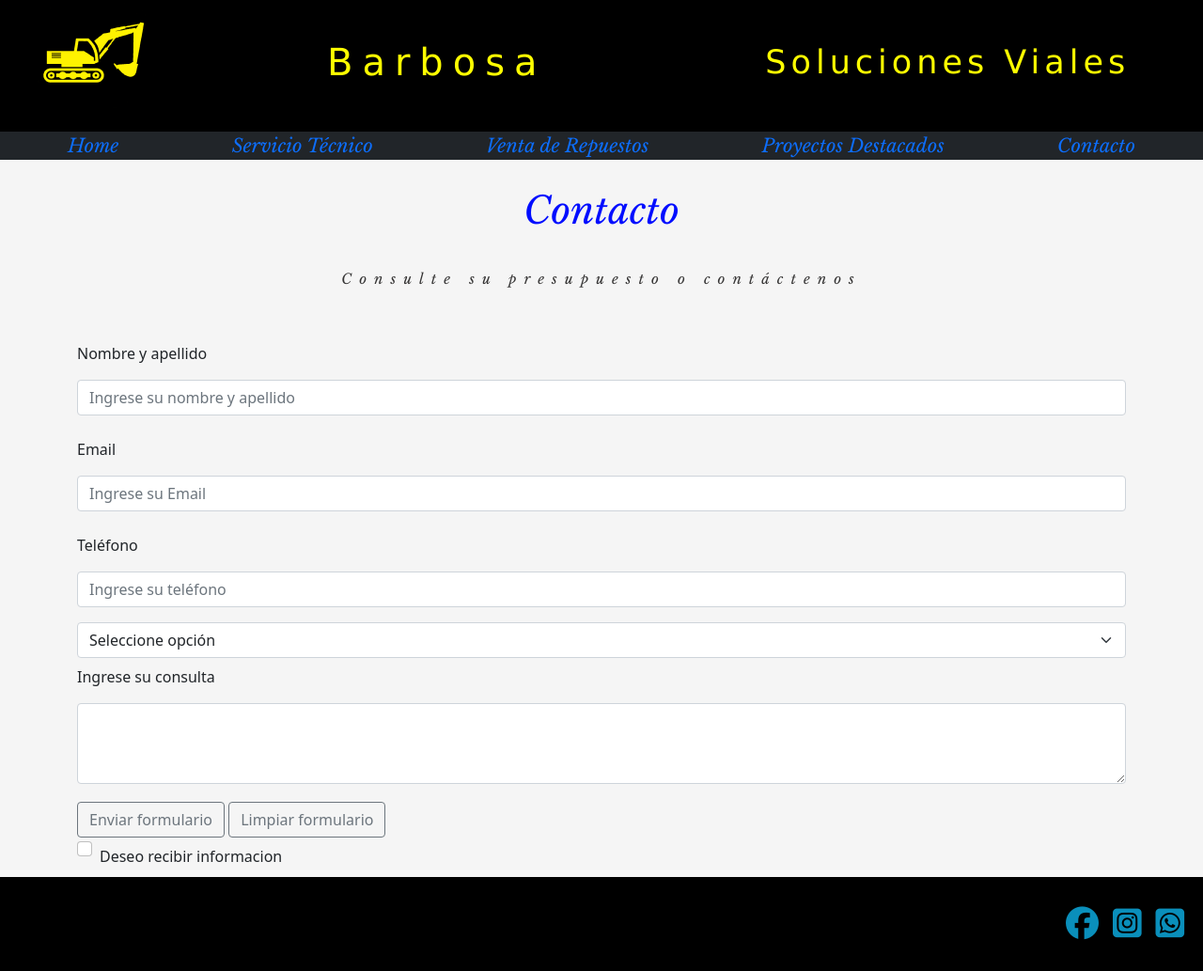
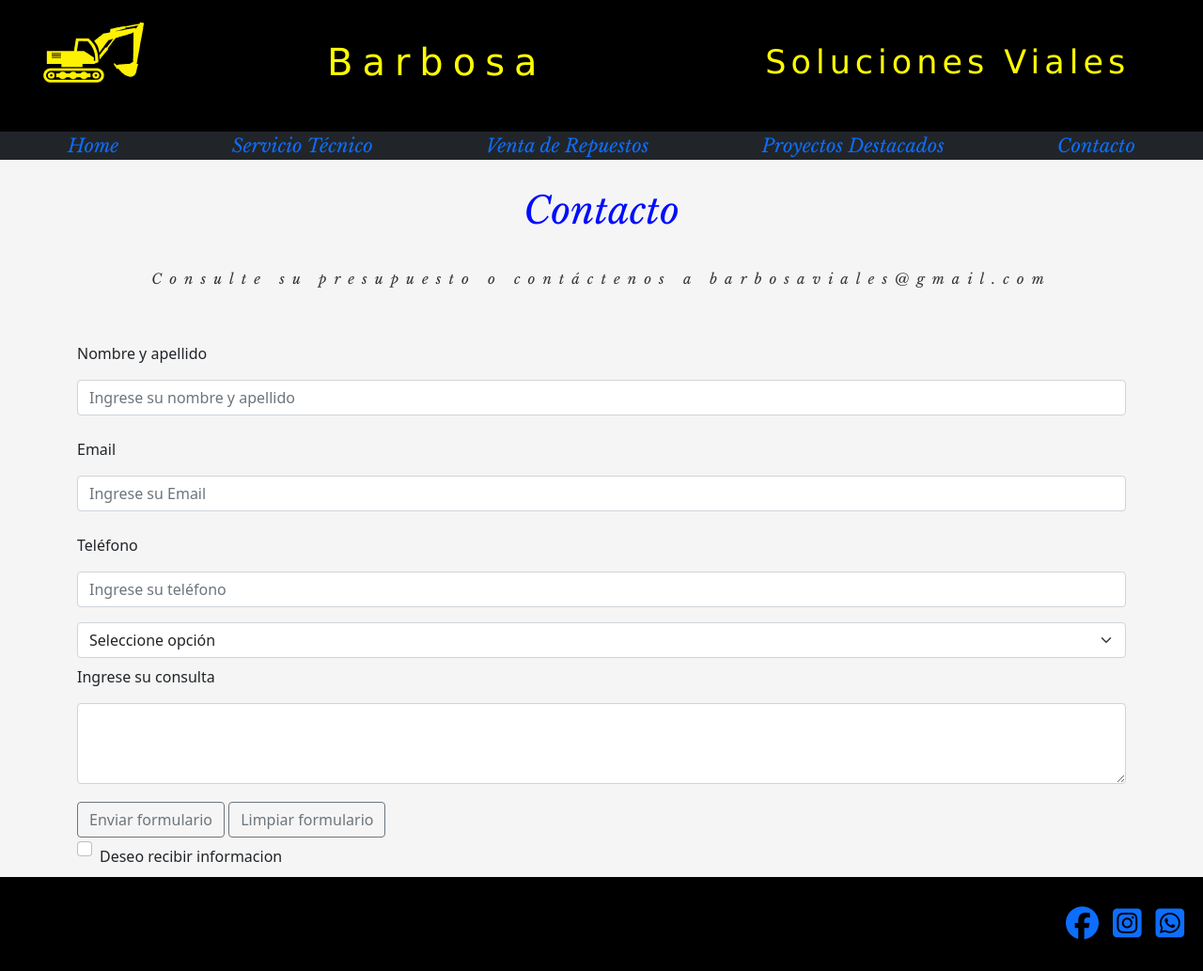
Before and after one commit to NahuelFerreyra657/Clase15Repo, a website: page pages/Contacto.html in a window 1280 px wide. Shown: the whole page at 94% size. Drawn offline with nearby package versions, Linux system fonts and the light colour scheme.

Commit message:
Cuarto commit

```diff
--- a/pages/Contacto.html
+++ b/pages/Contacto.html
@@ -1,7 +1,7 @@
 <!DOCTYPE html>
 <html lang="es">
 <head>
-    <link rel="stylesheet" href="../css/estilocss.css">
+
     <meta charset="UTF-8">
     <meta http-equiv="X-UA-Compatible" content="IE=edge">
     <meta name="viewport" content="width=device-width, initial-scale=1.0">
@@ -9,6 +9,7 @@
     <link rel="preconnect" href="https://fonts.gstatic.com" crossorigin>
     <link href="https://fonts.googleapis.com/css2?family=Libre+Baskerville:ital@1&family=Roboto+Mono:ital,wght@1,600&display=swap" rel="stylesheet">
     <link href="https://cdn.jsdelivr.net/npm/bootstrap@5.1.0/dist/css/bootstrap.min.css" rel="stylesheet" integrity="sha384-KyZXEAg3QhqLMpG8r+8fhAXLRk2vvoC2f3B09zVXn8CA5QIVfZOJ3BCsw2P0p/We" crossorigin="anonymous">
+    <link rel="stylesheet" href="../css/estilocss.css">
     <title>Contacto</title>
     <meta name="description=" content="Consulta a la  empresa sobre reparación, compra de repuestos y otras consultas">
     <meta name="keywords" content="CONTACTO,CURRICULUM,FORMULARIO">
@@ -44,7 +45,7 @@
       <!-- Abre main -->
     <main>
         <h4 class="titulosPaginas">Contacto</h4>
-        <h2>Consulte su presupuesto o contáctenos</h2>
+        <h2>Consulte su presupuesto o contáctenos a barbosaviales@gmail.com</h2>
           <div class="container">
             <div class="mb-3">
               <label for="formGroupExampleInput" class="form-label">Nombre y apellido</label>
@@ -86,9 +87,9 @@
        <!-- Abre footer -->
      <footer>
         <div class="separacionIconos">
-            <i class="fab fa-facebook"></i>
-            <i class="fab fa-instagram-square"></i>
-            <i class="fab fa-whatsapp-square"></i>
+          <a href="https://www.facebook.com/profile.php?id=100073026621349" target="blank"><i class="fab fa-facebook"></i></a>
+          <a href="https://www.instagram.com/barbosaviales/?hl=es"target="blank"><i class="fab fa-instagram-square"></i></a>
+          <a href="https://web.whatsapp.com/"target="blank"><i class="fab fa-whatsapp-square"></i></a>
         </div>
      </footer>
       <!-- Cierra footer -->
```
Also changed, not shown: index.html (+6 -4 lines), pages/Galeria.html (+5 -4 lines), pages/Servicios.html (+5 -4 lines), pages/Ventaderespuestos.html (+5 -4 lines).
